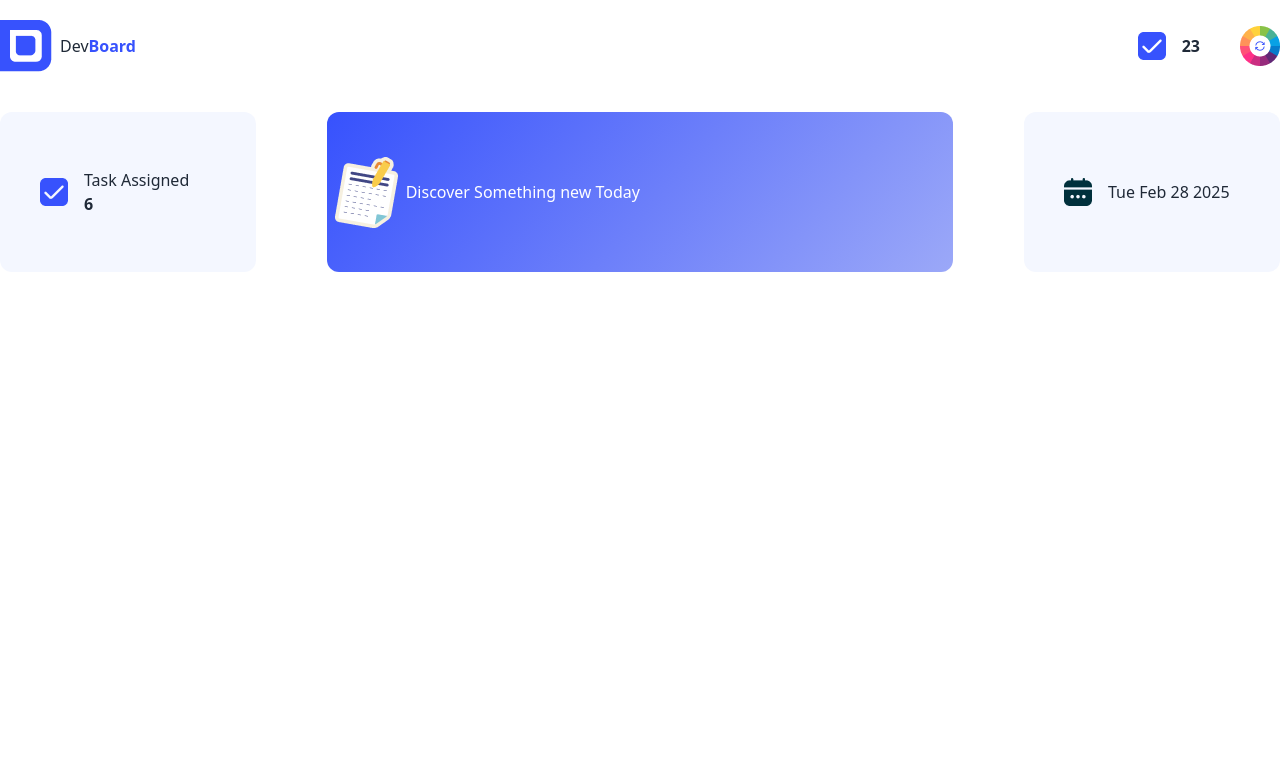
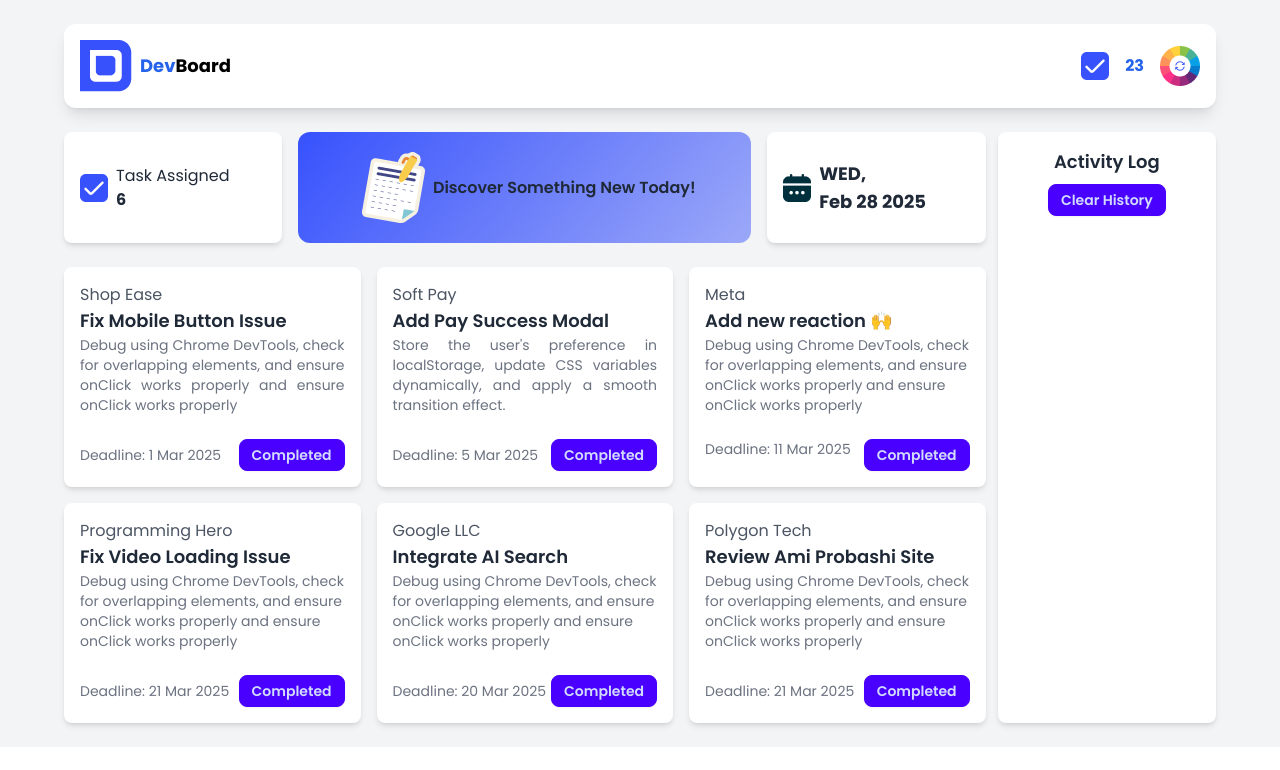
Before and after one commit to aalihasan/A5-Dev-Board, a plain HTML site: page index.html in a window 1280 px wide. Drawn offline with nearby package versions, Linux system fonts and the light colour scheme.

Commit message:
style the home page

```diff
--- a/index.html
+++ b/index.html
@@ -9,61 +9,144 @@
   <script src="https://cdn.tailwindcss.com"></script>
 
   <style>
+    @import url('https://fonts.googleapis.com/css2?family=Poppins:ital,wght@0,100;0,200;0,300;0,400;0,500;0,600;0,700;0,800;0,900;1,100;1,200;1,300;1,400;1,500;1,600;1,700;1,800;1,900&display=swap');
+
+    .poppins {
+      font-family: "Poppins", sans-serif;
+      font-weight: 400;
+      font-style: normal;
+    }
       .background{border-radius: 12px;
 
 background: linear-gradient(130.70deg, rgb(55, 82, 253) 0.419%,rgb(108, 127, 250) 52.66%,rgb(155, 168, 248) 99.733%);}
   </style>
 </head>
 
-<body class="mt-5 max-w-7xl mx-auto">
+<body class="bg-gray-100 p-6 poppins ">
 
-  <section class=" bg-[#FFFFFF] mb-10">
-    <div class="flex justify-between ">
-      <div class="flex items-center gap-2"><img src="assets/logo.png" alt="">
-        <h1>Dev<span class="font-bold text-[#3752FD]">Board</span></h1>
+  <!-- navbar section  -->
+  <section>
+    <div class="bg-white shadow-lg rounded-xl p-4 flex justify-between items-center max-w-6xl mx-auto">
+      <div class="flex items-center space-x-2">
+        <div><img src="assets/logo.png" alt=""></div>
+        <div class="text-blue-600 font-bold text-lg">Dev<span class="text-black">Board</span></div>
       </div>
-
-      <div class="flex items-center gap-10">
-        <div class="flex items-center gap-4"> <img src="assets/checkbox.png" alt="">
-          <h1 class="font-bold"> 23</h1>
-        </div>
+      <div class="flex items-center space-x-4">
+        <div><img src="assets/checkbox.png" alt=""></div>
+        <button class="font-bold text-blue-600">23</button>
         <button><img src="assets/theme-btn.png" alt="" srcset=""></button>
       </div>
-
     </div>
   </section>
 
+  <!-- main section  -->
+
   <section>
-    <div class=" grid grid-cols-">
-      <div class=" flex justify-between ">
-        <div class=" flex items-center  gap-4 w-64 h-40 rounded-xl bg-[#f4f7ff] p-10">
-          <div><img src="assets/checkbox.png" alt=""></div>
+    <div class="max-w-6xl mx-auto grid grid-cols-5  ">
+
+
+      <div class="col-span-4">
+        <div class="mt-6 grid grid-cols-1 md:grid-cols-4 gap-4">
+          <div class="bg-white shadow-md rounded-lg p-4 col-span-1">
+            <div class="flex items-center mt-4 space-x-2">
+              <img src="assets/checkbox.png" alt="">
               <div>
                 <h3>Task Assigned</h3>
                 <h3 class="font-bold te">6</h3>
               </div>
             </div>
-        <div class=" grid grid-cols-2  background ">
-          <div class="flex  items-center"><img src="assets/board.png" alt="">
-          <h3 class="text-[#ffff] ">Discover Something new Today</h3>
           </div>
 
+          <div
+            class="background p-4 flex items-center justify-center col-span-2">
+            <img src="assets/board.png" alt="">
+            <button><span class=" font-semibold">Discover Something New Today!</span></button>
           </div>
-        <div class=" flex items-center  gap-4 w-64 h-40 rounded-xl bg-[#f4f7ff] p-10">
-          <div><img src="assets/calender.png" alt="">
 
+          <div class="bg-white shadow-md rounded-lg p-4 flex items-center">
+            <img src="assets/calender.png" alt="">
+            <span class="ml-2 text-lg font-bold ">WED, <br> Feb 28 2025</span>
           </div>
-          <div>
-            <h3>Tue Feb 28 2025</h3>
+        </div>
+
+        <div class="mt-6 grid grid-cols-1 md:grid-cols-2 lg:grid-cols-3 gap-4">
+          <div class="bg-white p-4 rounded-lg shadow-md ">
+            <h3 class="text-gray-600">Shop Ease</h3>
+            <h2 class="text-lg font-semibold ">Fix Mobile Button Issue</h2>
+            <p class="text-gray-500 text-sm text-justify">Debug using Chrome DevTools, check for overlapping elements,
+              and ensure onClick works properly
+              and ensure onClick works properly</p>
+            <div class="flex justify-between mt-4 items-center">
+              <p class="text-gray-500 text-sm mt-2">Deadline: 1 Mar 2025</p>
+              <button class="btn btn-primary btn-sm mt-2">Completed</button>
+            </div>
+          </div>
+          <div class="bg-white p-4 rounded-lg shadow-md">
+            <h3 class="text-gray-600">Soft Pay</h3>
+            <h2 class="text-lg font-semibold">Add Pay Success Modal</h2>
+            <p class="text-gray-500 text-sm text-justify">Store the user's preference in localStorage, update CSS
+              variables dynamically, and apply a smooth transition effect.</p>
+            <div class="flex justify-between mt-4 items-center">
+              <p class="text-gray-500 text-sm mt-2">Deadline: 5 Mar 2025</p>
+              <button class="btn btn-primary btn-sm mt-2">Completed</button>
+            </div>
+          </div>
+          <div class="bg-white p-4 rounded-lg shadow-md">
+            <h3 class="text-gray-600">Meta</h3>
+            <h2 class="text-lg font-semibold">Add new reaction 🙌</h2>
+            <p class="text-gray-500 text-sm">Debug using Chrome DevTools, check for overlapping elements, and ensure
+              onClick works properly
+              and ensure onClick works properly</p>
+            <div class="flex justify-between mt-4">
+              <p class="text-gray-500 text-sm mt-2 items-center">Deadline: 11 Mar 2025</p>
+              <button class="btn btn-primary btn-sm mt-2">Completed</button>
+            </div>
+          </div>
+          <div class="bg-white p-4 rounded-lg shadow-md">
+            <h3 class="text-gray-600">Programming Hero</h3>
+            <h2 class="text-lg font-semibold">Fix Video Loading Issue</h2>
+            <p class="text-gray-500 text-sm">Debug using Chrome DevTools, check for overlapping elements, and ensure
+              onClick works properly
+              and ensure onClick works properly</p>
+            <div class="flex justify-between mt-4 items-center">
+              <p class="text-gray-500 text-sm mt-2 items-center">Deadline: 21 Mar 2025</p>
+              <button class="btn btn-primary btn-sm mt-2">Completed</button>
+            </div>
+          </div>
+          <div class="bg-white p-4 rounded-lg shadow-md">
+            <h3 class="text-gray-600">Google LLC</h3>
+            <h2 class="text-lg font-semibold">Integrate AI Search</h2>
+            <p class="text-gray-500 text-sm">Debug using Chrome DevTools, check for overlapping elements, and ensure
+              onClick works properly
+              and ensure onClick works properly</p>
+            <div class="flex justify-between mt-4 items-center">
+              <p class="text-gray-500 text-sm mt-2 ">Deadline: 20 Mar 2025</p>
+              <button class="btn btn-primary btn-sm mt-2">Completed</button>
+            </div>
+          </div>
+          <div class="bg-white p-4 rounded-lg shadow-md">
+            <h3 class="text-gray-600">Polygon Tech</h3>
+            <h2 class="text-lg font-semibold">Review Ami Probashi Site</h2>
+            <p class="text-gray-500 text-sm">Debug using Chrome DevTools, check for overlapping elements, and ensure
+              onClick works properly
+              and ensure onClick works properly</p>
+            <div class="flex justify-between mt-4 items-center">
+              <p class="text-gray-500 text-sm mt-2">Deadline: 21 Mar 2025</p>
+              <button class="btn btn-primary btn-sm mt-2">Completed</button>
+            </div>
           </div>
         </div>
       </div>
 
-      <!-- sidebar  -->
-
-
+      <div class="mt-6 bg-white p-4 rounded-lg shadow-md  ml-3  ">
+        <div class="text-center">
+          <h2 class="text-lg font-semibold ">Activity Log</h2>
+          <button class="btn btn-primary btn-sm mt-2 ">Clear History</button>
+        </div>
+      </div>
     </div>
   </section>
+
 </body>
 
 </html>
```
Lines whose indentation alone changed are shown as unchanged.
